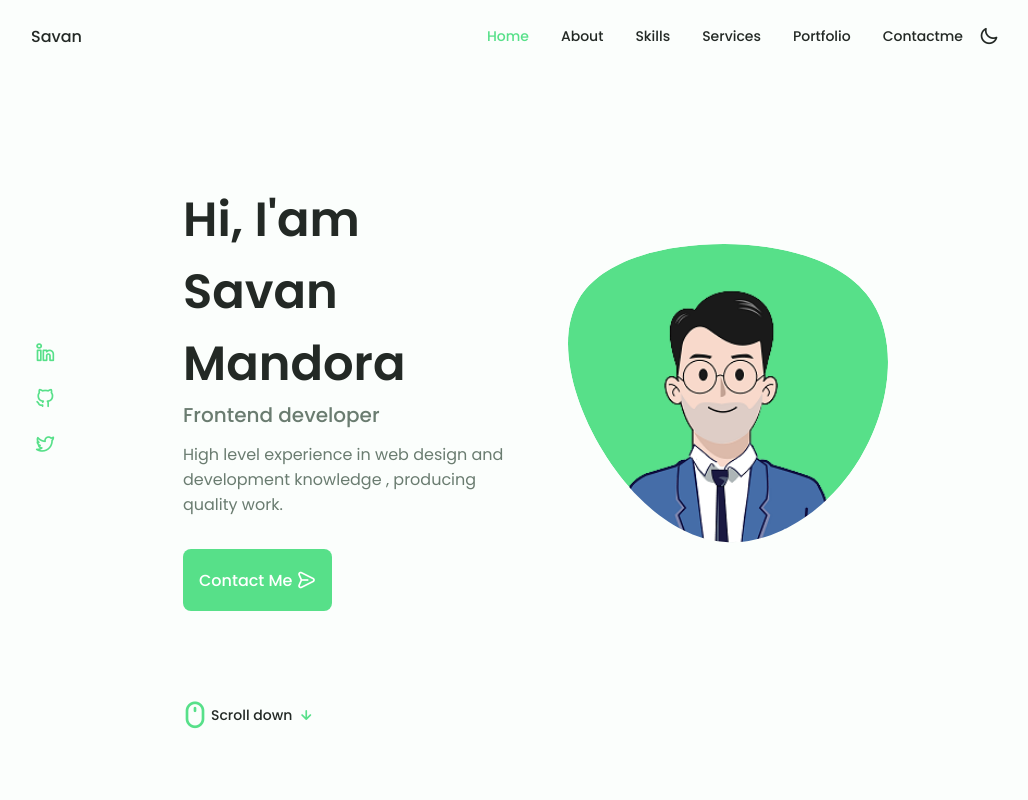
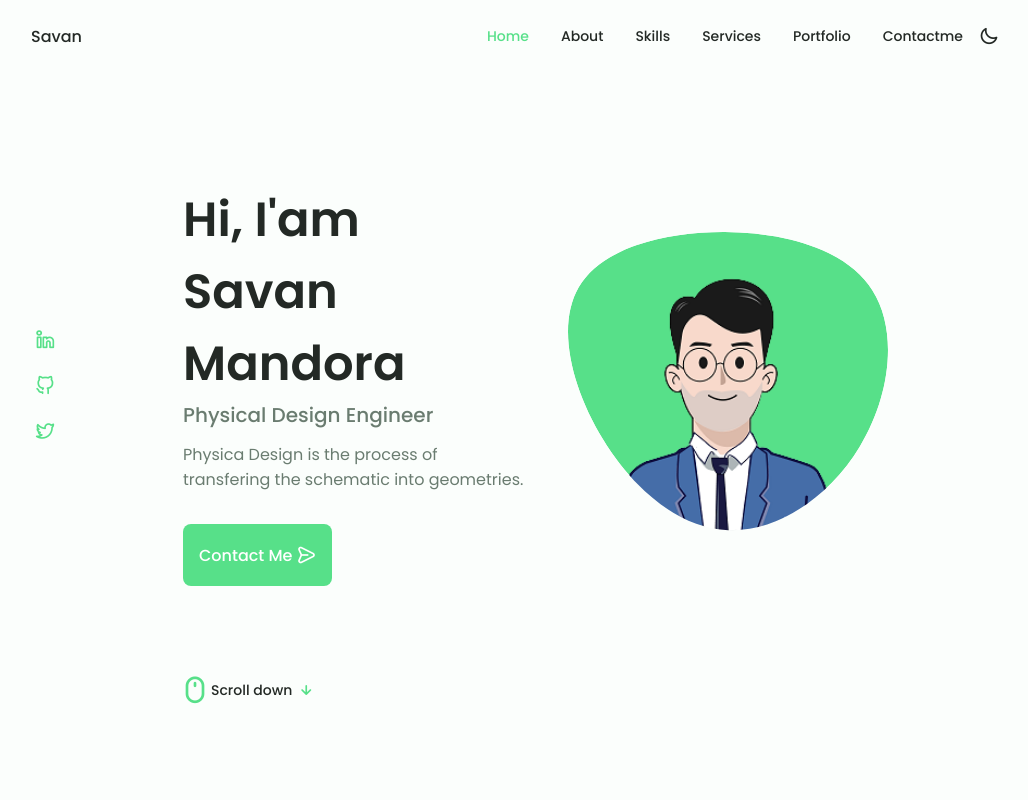
Before and after one commit to savanmandora/savanmandora.github.io, a plain HTML site: page index.html in a window 1280 px wide. Shown: the top 800 px of the page, without its empty margins (125-1153 px from the left). Drawn offline with nearby package versions, Linux system fonts and the light colour scheme; a web font is replaced by a local one.

Commit message:
Updating site towards the physical design domain : PART - 01.

```diff
--- a/index.html
+++ b/index.html
@@ -112,10 +112,9 @@ Full Details :  Read the README.txt -->
                     </div>
                     <div class="home__data">
                         <h1 class="home__title">Hi, I'am Savan Mandora</h1>
-                        <h3 class="home__subtitle">Frontend developer</h3>
-                        <p class="home__discription">High level experience in web design and development knowledge ,
-                            producing quality work.</p>
-                        <a href="#contact" class="button button--flex">
+                        <h3 class="home__subtitle">Physical Design Engineer</h3>
+                        <p class="home__discription">Physica Design is the process of transfering the schematic into geometries.</p>
+                        <a href="tel:8200628260" class="button button--flex">
                             Contact Me <i class="uil uil-message button__icon"></i>
                         </a>
                     </div>
```
